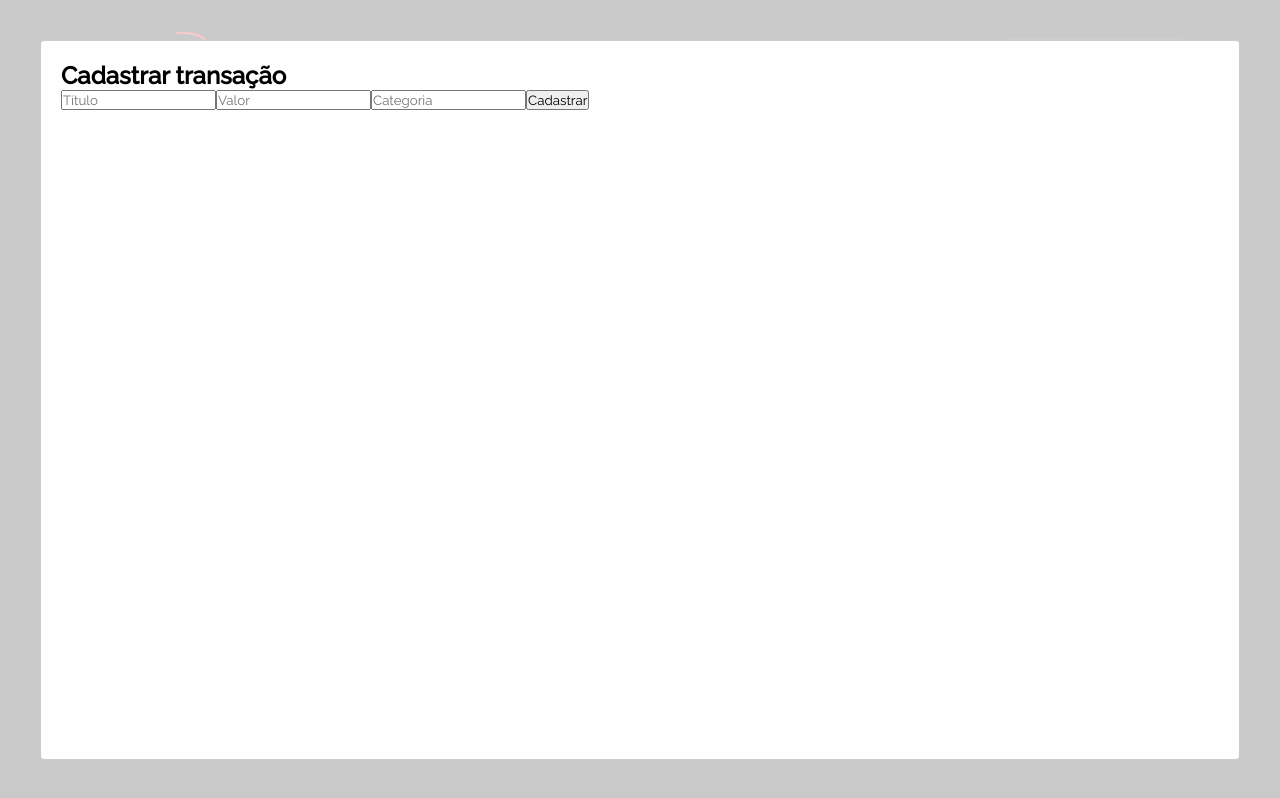
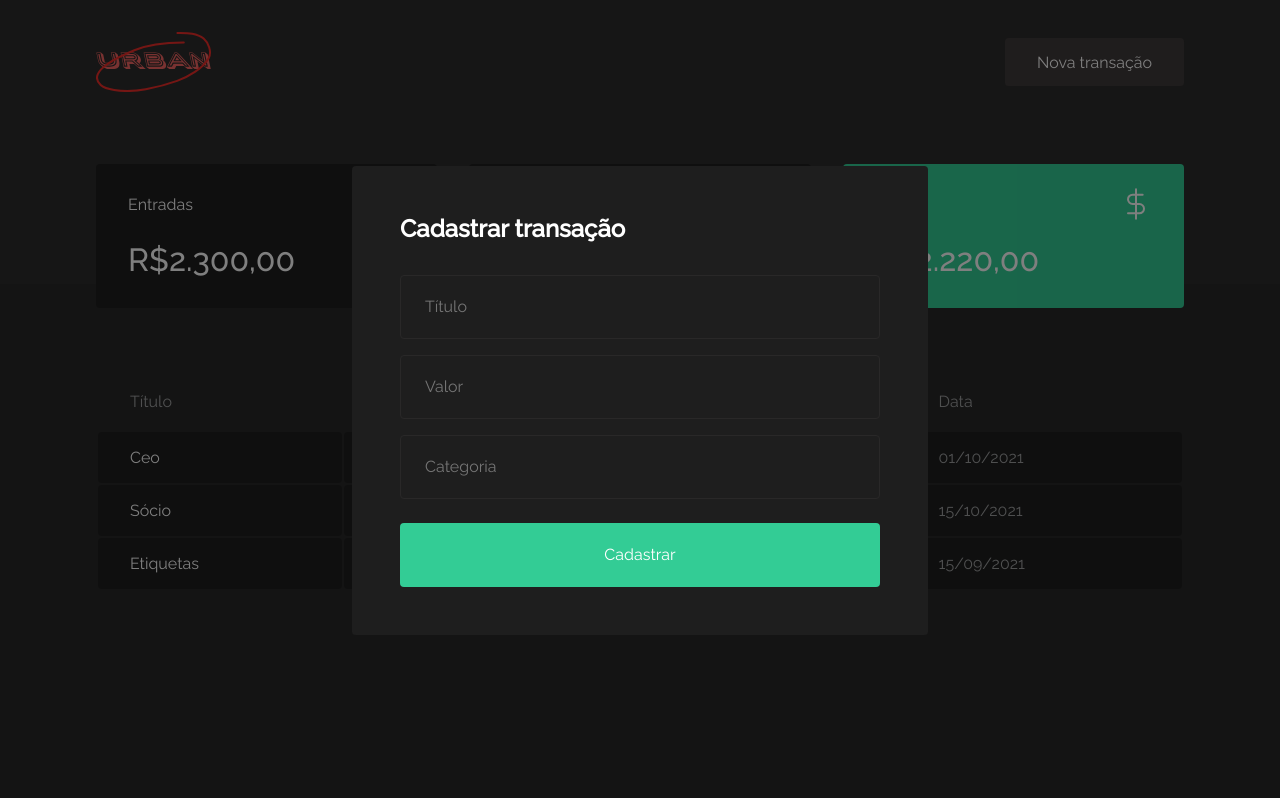
Before and after one commit to nataliaaraujo0/dt-urban, a React (Create React App) app in the folder dturban/: page / in a window 1280 px wide. Both pictures are taken after a click on the button "Nova transação". Built offline with nearby package versions, Linux system fonts and the light colour scheme; no server answers; what miragejs would draw is missing.

Commit message:
chore: estilizando form do modal

```diff
--- a/dturban/src/components/NewTransactionModal/index.tsx
+++ b/dturban/src/components/NewTransactionModal/index.tsx
@@ -1,6 +1,5 @@
 import Modal from 'react-modal';
 import { Container } from './styles';
-
 interface NewTransactionModalProps {
     isOpen: boolean;
     onRequestClose: () => void;
@@ -10,6 +9,8 @@ export function NewTransactionModal({ isOpen, onRequestClose }: NewTransactionMo
     return (
         <Modal isOpen={isOpen}
             onRequestClose={onRequestClose}
+            overlayClassName="react-modal-overlay"
+            className="react-modal-content"
         >
             <Container>
                 <h2>Cadastrar transação</h2>
--- a/dturban/src/components/NewTransactionModal/styles.ts
+++ b/dturban/src/components/NewTransactionModal/styles.ts
@@ -1,3 +1,44 @@
 import styled from "styled-components";
 
-export const Container = styled.form``;
+export const Container = styled.form`
+  h2 {
+    color: var(--text-title);
+    font-size: 1.5rem;
+    margin-bottom: 2rem;
+  }
+
+  input {
+    width: 100%;
+    padding: 0 1.5rem;
+    height: 4rem;
+    border-radius: 0.25rem;
+
+    border: 1px solid #292828;
+    background: #1e1e1e;
+
+    font-weight: 400;
+    font-size: 1rem;
+
+    & + input {
+      margin-top: 1rem;
+    }
+  }
+
+  button[type="submit"] {
+    width: 100%;
+    padding: 0 1.5rem;
+    height: 4rem;
+    background: var(--green);
+    color: #fff;
+    border-radius: 0.25rem;
+    border: 0;
+    font-size: 1rem;
+    margin-top: 1.5rem;
+
+    transition: filter 0.2s;
+
+    &:hover {
+      filter: brightness(0.9);
+    }
+  }
+`;
--- a/dturban/src/styles/global.ts
+++ b/dturban/src/styles/global.ts
@@ -55,4 +55,26 @@ button{
     opacity: 0.6;
     cursor: not-allowed;
 }
+
+.react-modal-overlay{
+    background: rgb(0,0,0, 0.5);
+    position: fixed;
+    top: 0;
+    bottom: 0;
+    right: 0;
+    left: 0;
+
+    display: flex;
+    align-items: center;
+    justify-content: center;
+}
+
+.react-modal-content{
+    width: 100%;
+    max-width: 576px;
+    background-color:var(--shape);
+    padding:3rem;
+    position: relative;
+    border-radius:0.24rem;
+}
 `;
```
